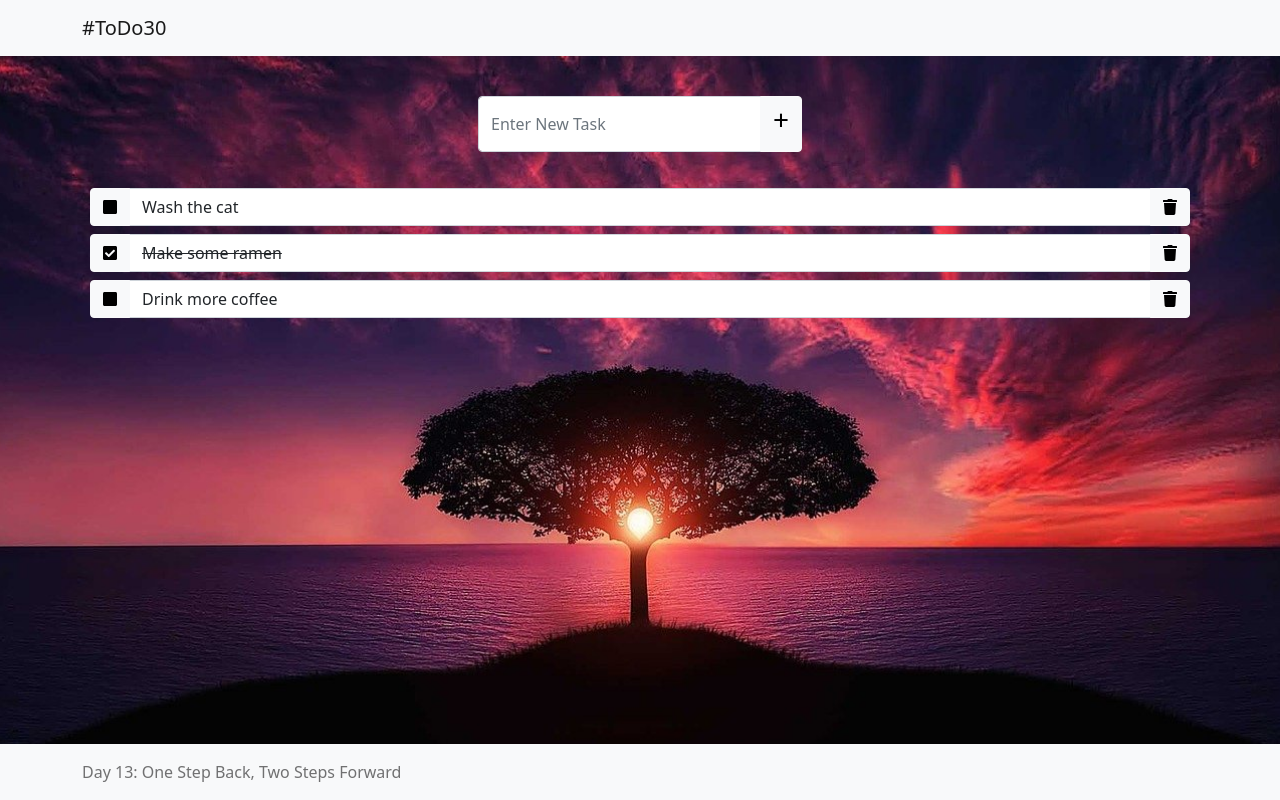
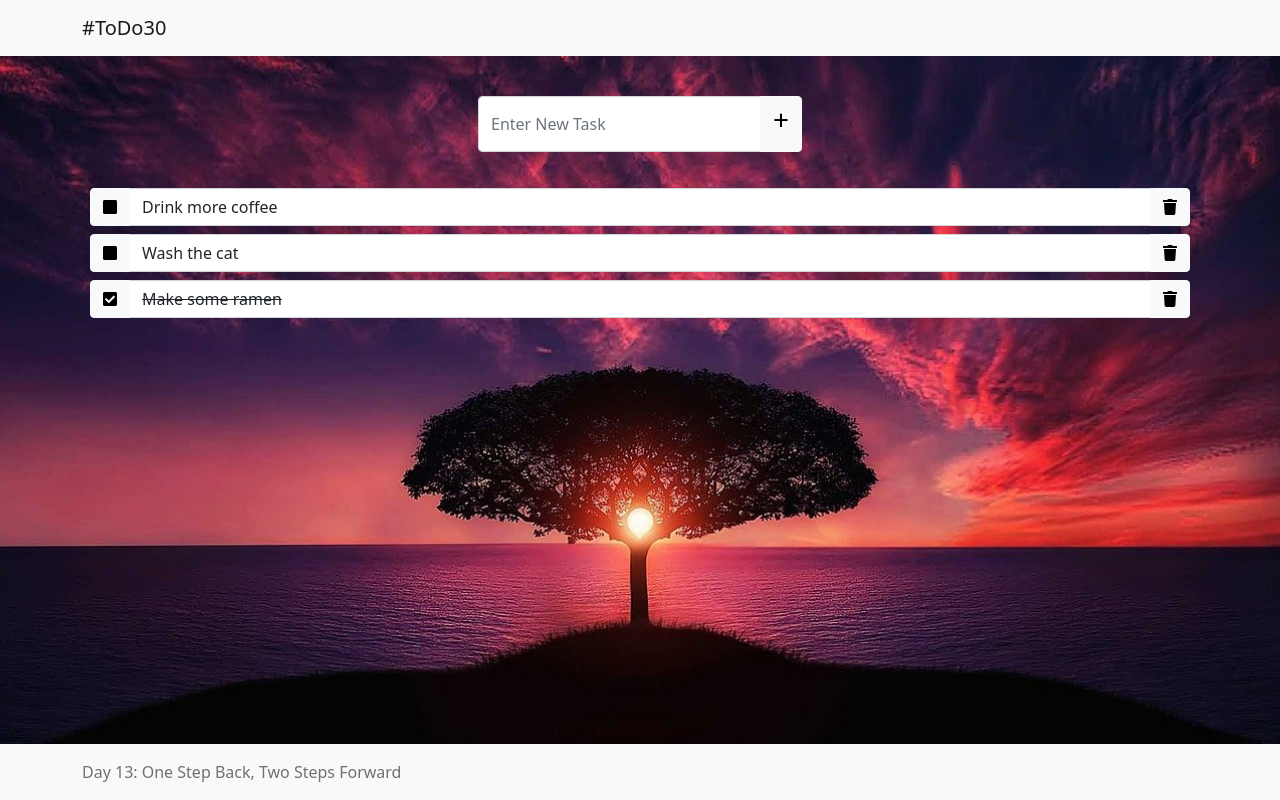
Before and after one commit to ejw773/to-do-30, a React (Create React App) app: page / in a window 1280 px wide. Built offline with nearby package versions, Linux system fonts and the light colour scheme.

Commit message:
moves finished tasks to bottom of list

```diff
--- a/src/components/RenderTaskComponent.js
+++ b/src/components/RenderTaskComponent.js
@@ -21,7 +21,7 @@ const RenderTask = ({index, task}) => {
     };
 
     const handleChange = ({target}) => {
-        let changedData = {index: index, name: target.value};
+        let changedData = {id: task.id, name: target.value};
         dispatch(modifyTask(changedData));
     }
 
@@ -29,7 +29,7 @@ const RenderTask = ({index, task}) => {
         <Row className="justify-content-md-center">
             <Col className={displayClass}>
                 <InputGroup>
-                <Button variant='light' onClick={() => dispatch(toggle(index))}>{displayIcon}</Button>
+                <Button variant='light' onClick={() => dispatch(toggle(task.id))}>{displayIcon}</Button>
                 <FormControl
                     value={task.name}
                     onChange={handleChange}
--- a/src/components/TaskListComponent.js
+++ b/src/components/TaskListComponent.js
@@ -11,7 +11,7 @@ const TaskList = () => {
     return (
         <Container className='p-3 task-list'>
         {sortedTasks.length > 0 &&
-        taskList.map((item, index) =>
+        sortedTasks.map((item, index) =>
         <RenderTask
             key={index}
             index={index}
--- a/src/features/tasks/tasksSlice.js
+++ b/src/features/tasks/tasksSlice.js
@@ -25,7 +25,8 @@ export const taskSlice = createSlice({
     initialState,
     reducers: {
         toggle: (state, action) => {
-            state.taskList[action.payload].complete = !state.taskList[action.payload].complete
+            let targetTask = state.taskList.find((item) => item.id === action.payload);
+            targetTask.complete = !targetTask.complete;
         },
         addTask: (state, action) => {
             let newTask = {
@@ -39,7 +40,8 @@ export const taskSlice = createSlice({
             state.taskList = state.taskList.filter((item) => item.id !== action.payload);
         },
         modifyTask: (state, action) => {
-            state.taskList[action.payload.index].name = action.payload.name;
+            let targetTask = state.taskList.find((item) => item.id === action.payload.id)
+            targetTask.name = action.payload.name;
         }
     }
 });
```
